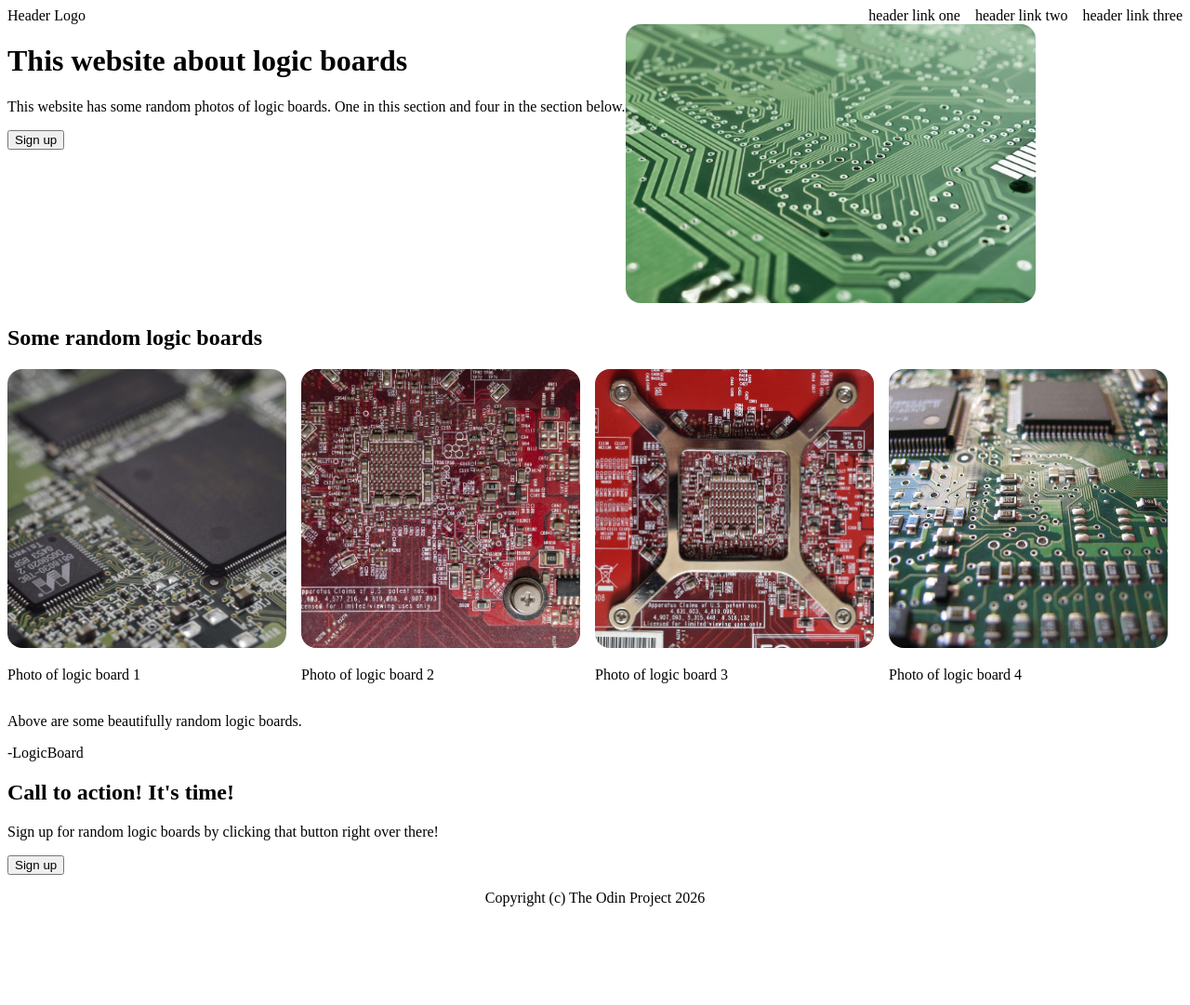
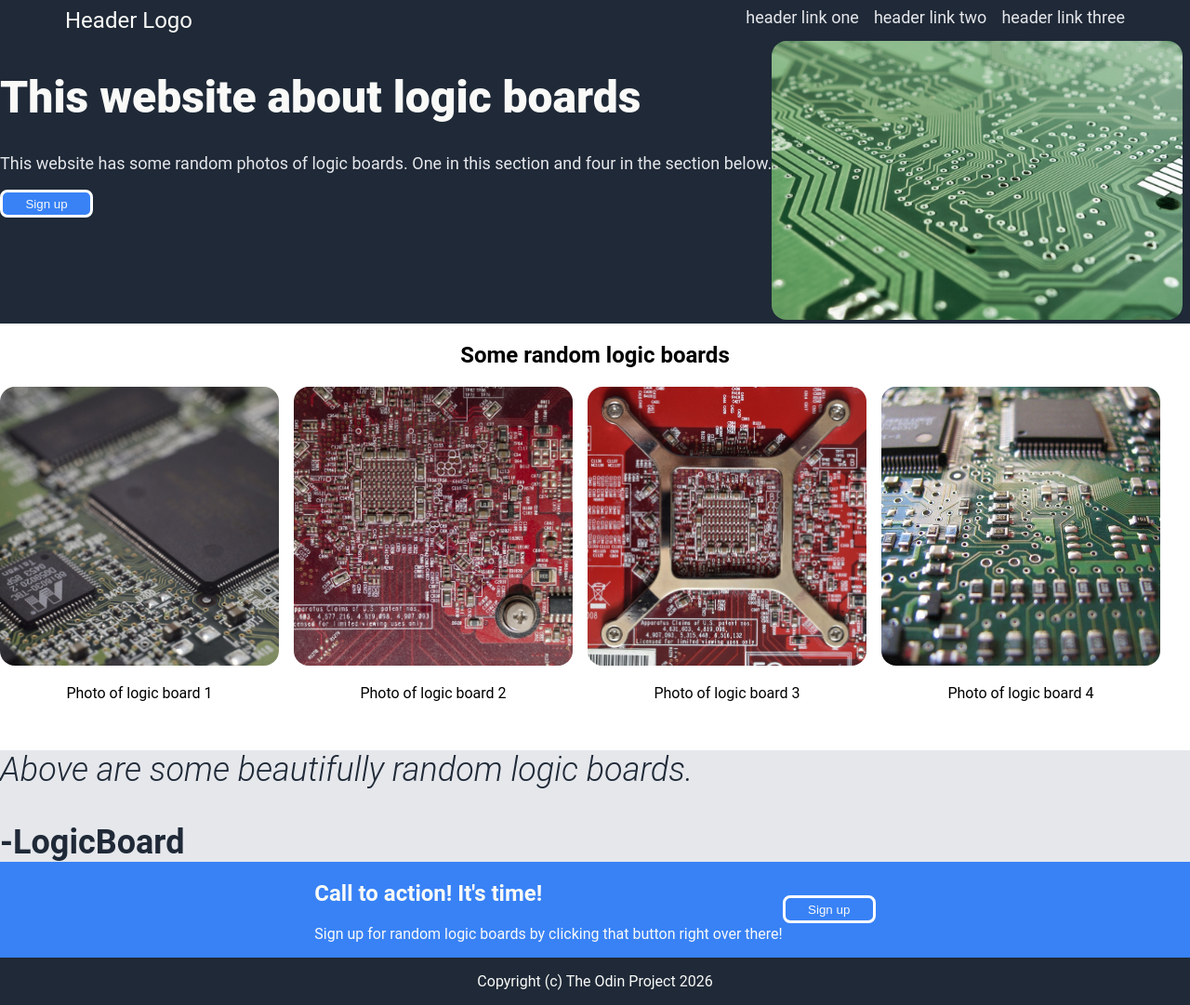
Before and after one commit to cristianmurarescu/odin-project-landing-page, a plain HTML site: page index.html in a window 1280 px wide. Shown: the whole page at 93% size. Before the commit the page ends 999 px from the top, so only its background shows below. Drawn offline with Linux system fonts and the light colour scheme.

Commit message:
progressed style further; implemented correct container behaviour for header

```diff
--- a/index.html
+++ b/index.html
@@ -9,20 +9,24 @@
 <body>
     <header>
         <!-- site header / nav -->
-        <div>Header Logo</div>
-        <ul>
+        <div class="container">
+            <div class="row spreaded">
+                <div class="headerLogo">Header Logo</div>
+                <ul class="headerHeroSecond">
                     <li>header link one</li>
                     <li>header link two</li>
                     <li>header link three</li>
                 </ul>
+            </div>
+        </div>
     </header>
 
     <main>
         <!-- main content / hero / sections -->
         <div class="topSection">
             <div class="topSectionLeft">
-                <h1>This website about logic boards</h1>
-                <p>This website has some random photos of logic boards. One in this section and four in the section below.</p>
+                <h1 class="headerHeroMain">This website about logic boards</h1>
+                <p class="headerHeroSecond">This website has some random photos of logic boards. One in this section and four in the section below.</p>
                 <button>Sign up</button>
             </div>
             <div class="topSectionRight">
@@ -51,12 +55,14 @@
             </ul>
         </div>
         <div class="midSection2">
-            <p>Above are some beautifully random logic boards.</p>
-            <div>-LogicBoard</div>
+            <p><em>Above are some beautifully random logic boards.</em></p>
+            <div><strong>-LogicBoard</strong></div>
         </div>
         <div class="lowSection">
+            <div>
                 <h2>Call to action! It's time!</h2>
                 <p>Sign up for random logic boards by clicking that button right over there!</p>
+            </div>
             <button>Sign up</button>
         </div>
     </main>
--- a/styles.css
+++ b/styles.css
@@ -1,6 +1,46 @@
+body {
+  font-family: 'Roboto', sans-serif;
+  margin: 0;
+  padding: 0;
+}
+
 header {
+  background-color: #1F2937;
+  padding: 8px;
+}
+
+.container {
+  max-width: 1140px;
+  margin: 0 auto;
+}
+
+.row {
   display: flex;
+}
+
+.column {
+  display: flex;
+  flex-direction: column;
+}
+
+.row.spreaded {
   justify-content: space-between;
+}
+
+.headerHeroMain {
+  font-size: 48px;
+  color: #F9FAF8;
+  font-weight: 900;
+}
+
+.headerHeroSecond {
+  font-size: 18px;
+  color: #E5E7EB;
+}
+
+.headerLogo {
+  font-size: 24px;
+  color: #F9FAF8;
 }
 
 ul {
@@ -13,6 +53,26 @@ ul {
 
 .topSection {
   display: flex;
+  background-color: #1F2937;
+}
+
+.midSection1 {
+  text-align: center;
+}
+
+.midSection2 {
+  background-color: #E5E7EB;
+  font-size: 36px;
+  color: #1F2937;
+  font-weight: 300;
+}
+
+.lowSection {
+  display: flex;
+  justify-content: center;
+  align-items: center;
+  background-color: #3882F6;
+  color: #F9FAF8;
 }
 
 .topSectionImg {
@@ -30,5 +90,18 @@ img {
 
 footer {
   display: flex;
-  justify-self: center;
+  justify-self: stretch;
+  justify-content:center;
+  background-color: #1F2937;
+  color: #F9FAF8;
 }
+
+button {
+  background-color: #3882F6;
+  color: #F9FAF8;
+  border-radius: 0.5rem;
+  border-color: #F9FAF8;
+  border: solid white;
+  width: 100px;
+  height: 30px;
+}
```
Lines whose indentation alone changed are shown as unchanged.
